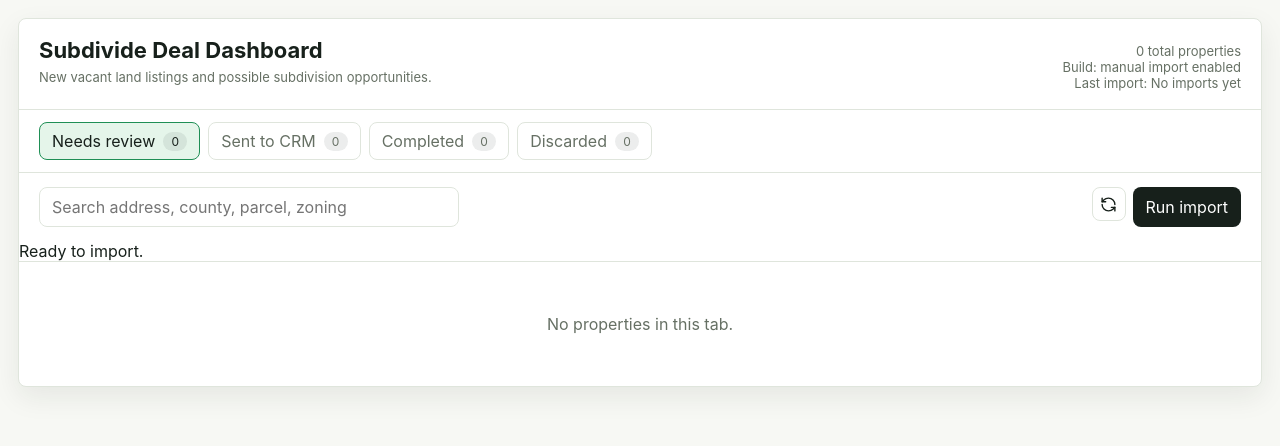
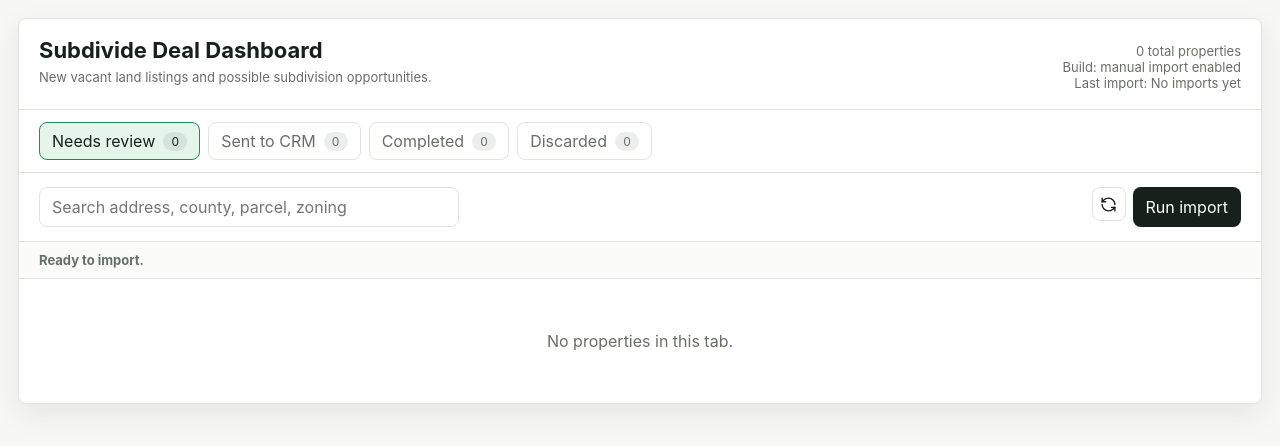
Before and after one commit to Jimmy-Martin34/on-market-deal-dashboard, a Next.js app: page / in a window 1280 px wide. Shown: the top 446 px of the page. Built offline with nearby package versions, Linux system fonts and the light colour scheme.

Commit message:
Style persistent import status

```diff
--- a/app/globals.css
+++ b/app/globals.css
@@ -253,6 +253,15 @@ th {
   color: var(--muted);
 }
 
+.import-status {
+  border-top: 1px solid var(--line);
+  background: #fbfcf9;
+  color: var(--muted);
+  padding: 10px 20px;
+  font-size: 13px;
+  font-weight: 700;
+}
+
 .toast {
   position: fixed;
   right: 18px;
```
